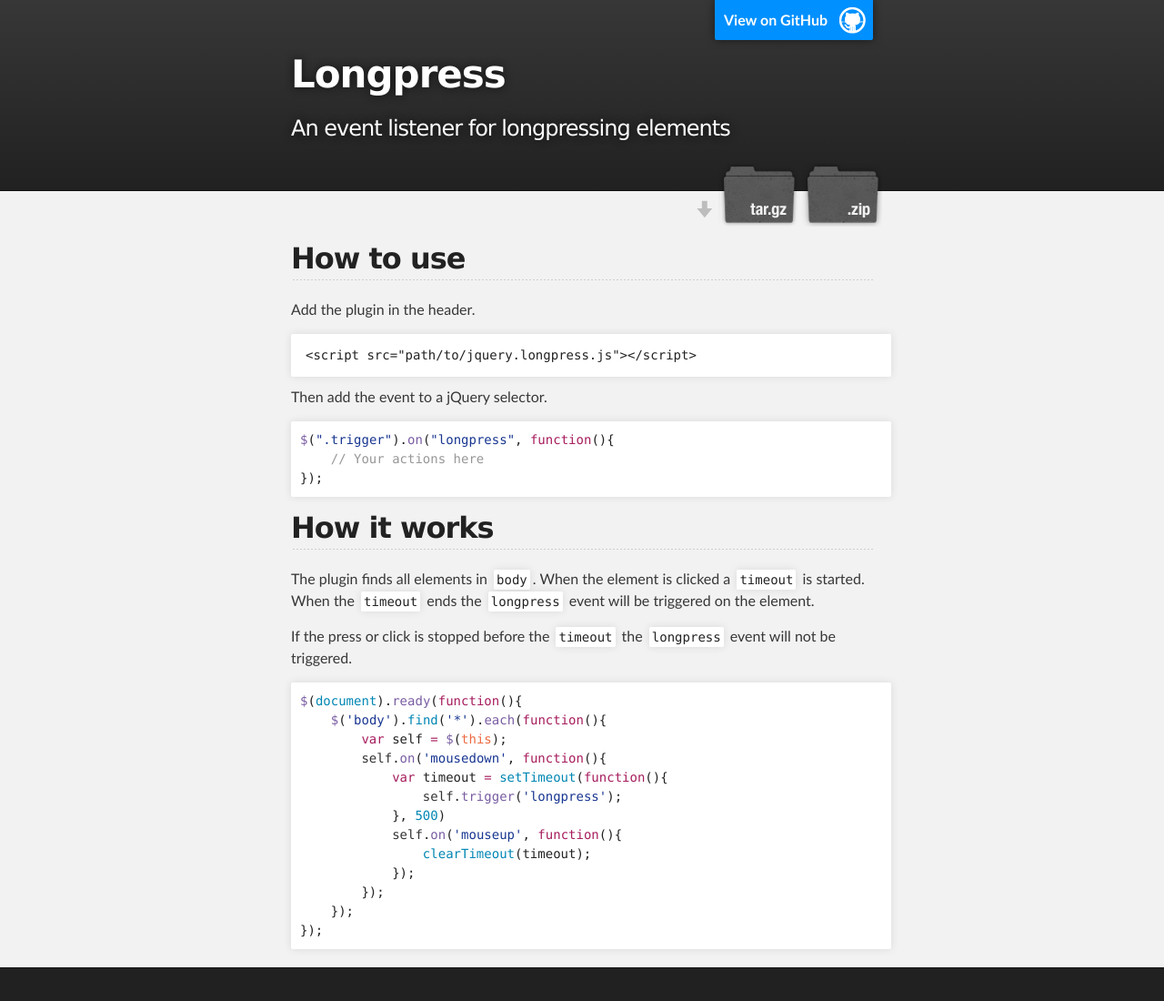
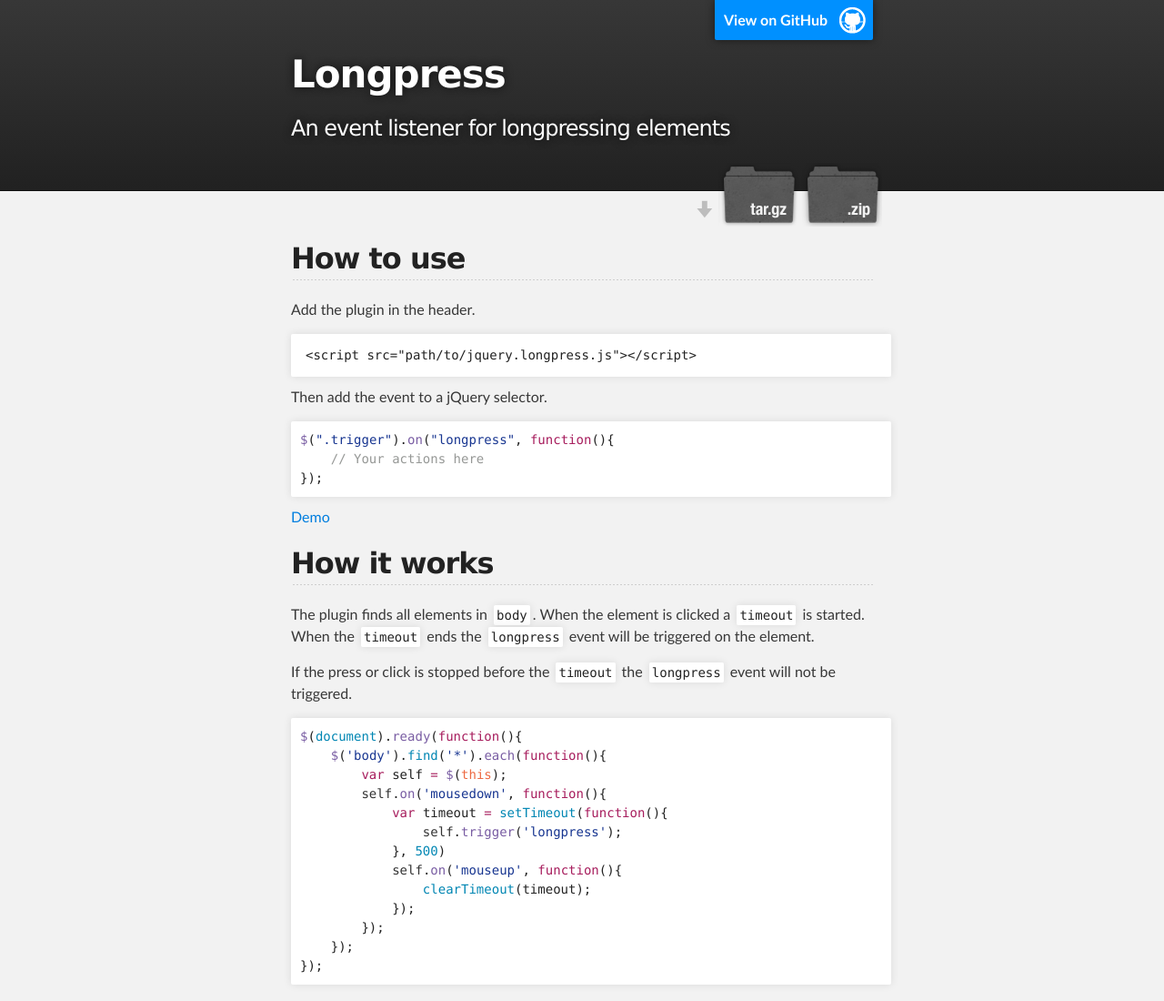
Before and after one commit to Gunnyarts/longpress, a plain HTML site: page index.html in a window 1280 px wide. Shown: the top 1100 px of the page at 91% size. Drawn offline with Linux system fonts and the light colour scheme.

Commit message:
Added demo link to index and readme

```diff
--- a/index.html
+++ b/index.html
@@ -44,7 +44,7 @@
 <div class="highlight highlight-source-js"><pre><span class="pl-en">$</span>(<span class="pl-s"><span class="pl-pds">"</span>.trigger<span class="pl-pds">"</span></span>).<span class="pl-en">on</span>(<span class="pl-s"><span class="pl-pds">"</span>longpress<span class="pl-pds">"</span></span>, <span class="pl-k">function</span>(){
     <span class="pl-c">// Your actions here</span>
 });</pre></div>
-
+<p><a href="demo/" title="Lonpress Demo">Demo</a></p>
 <h2>
 <a id="how-it-works" class="anchor" href="#how-it-works" aria-hidden="true"><span class="octicon octicon-link"></span></a>How it works</h2>
 
```
Also changed, not shown: 1 other file.
